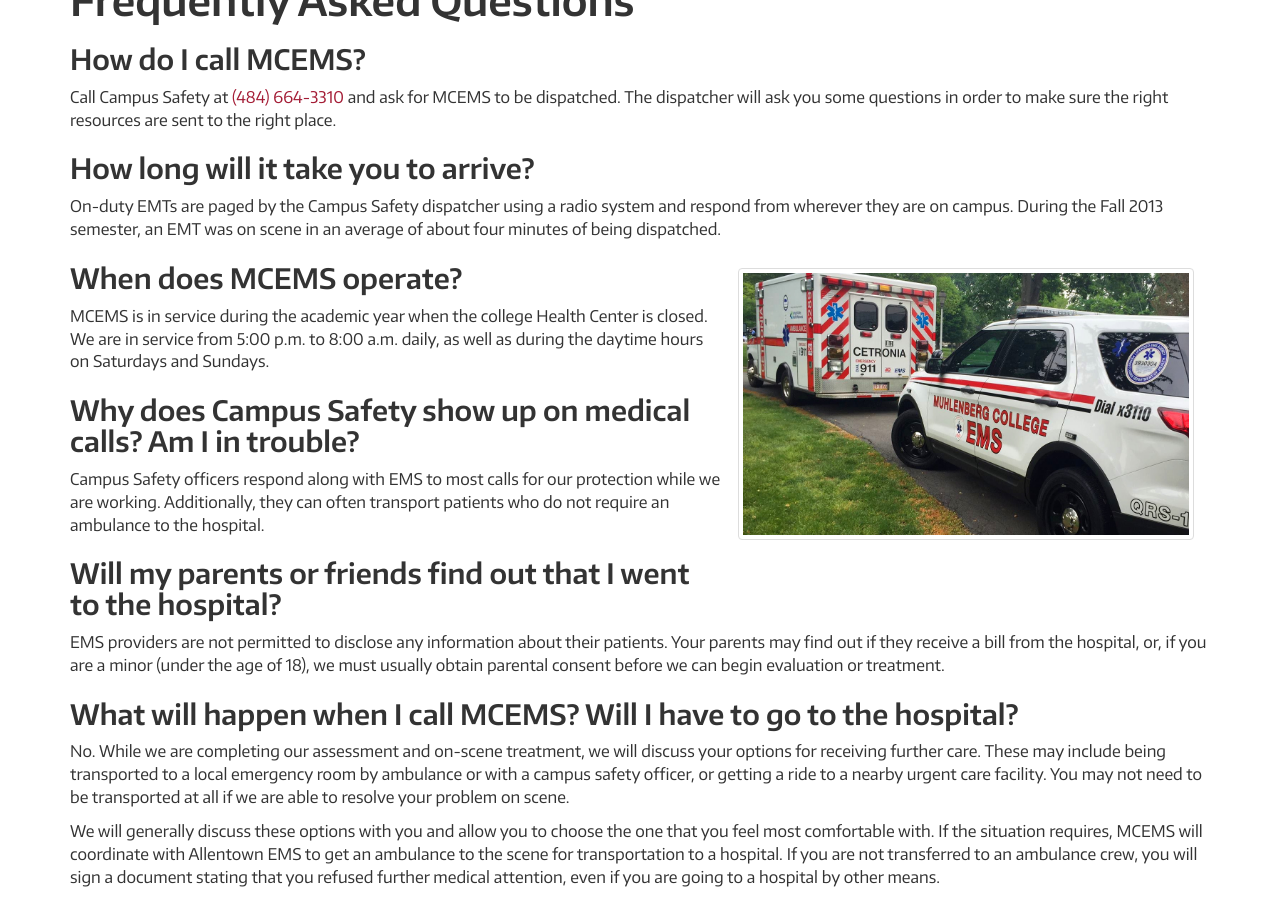
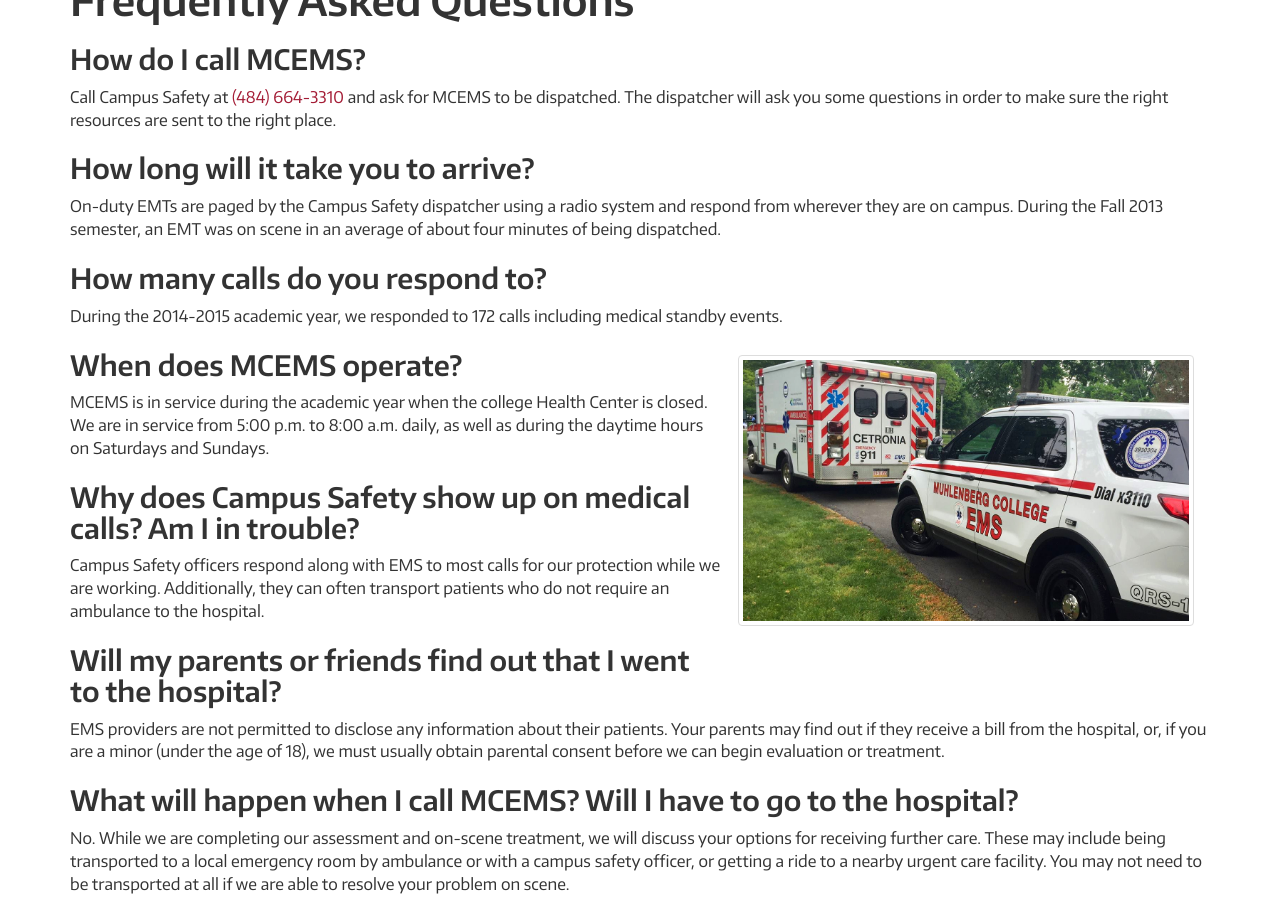
Before and after one commit to MCEMS/www, a Jekyll site: the page built from faq/index.markdown, in a window 1280 px wide and 900 px high, scrolled down 369 px. Built offline with Jekyll 4.4.1, drawn with Linux system fonts in a browser that asks for light colours; nearby versions of some CDN libraries.

Commit message:
added new faq statement

```diff
--- a/faq/index.markdown
+++ b/faq/index.markdown
@@ -15,6 +15,10 @@
 ### How long will it take you to arrive?
 
 On-duty EMTs are paged by the Campus Safety dispatcher using a radio system and respond from wherever they are on campus. During the Fall 2013 semester, an EMT was on scene in an average of about four minutes of being dispatched.
+
+### How many calls do you respond to?
+
+During the 2014-2015 academic year, we responded to 172 calls including medical standby events.
 
 <div class="pull-right" style="max-width:40%;margin:1em;">
   <div class="thumbnail">
```
